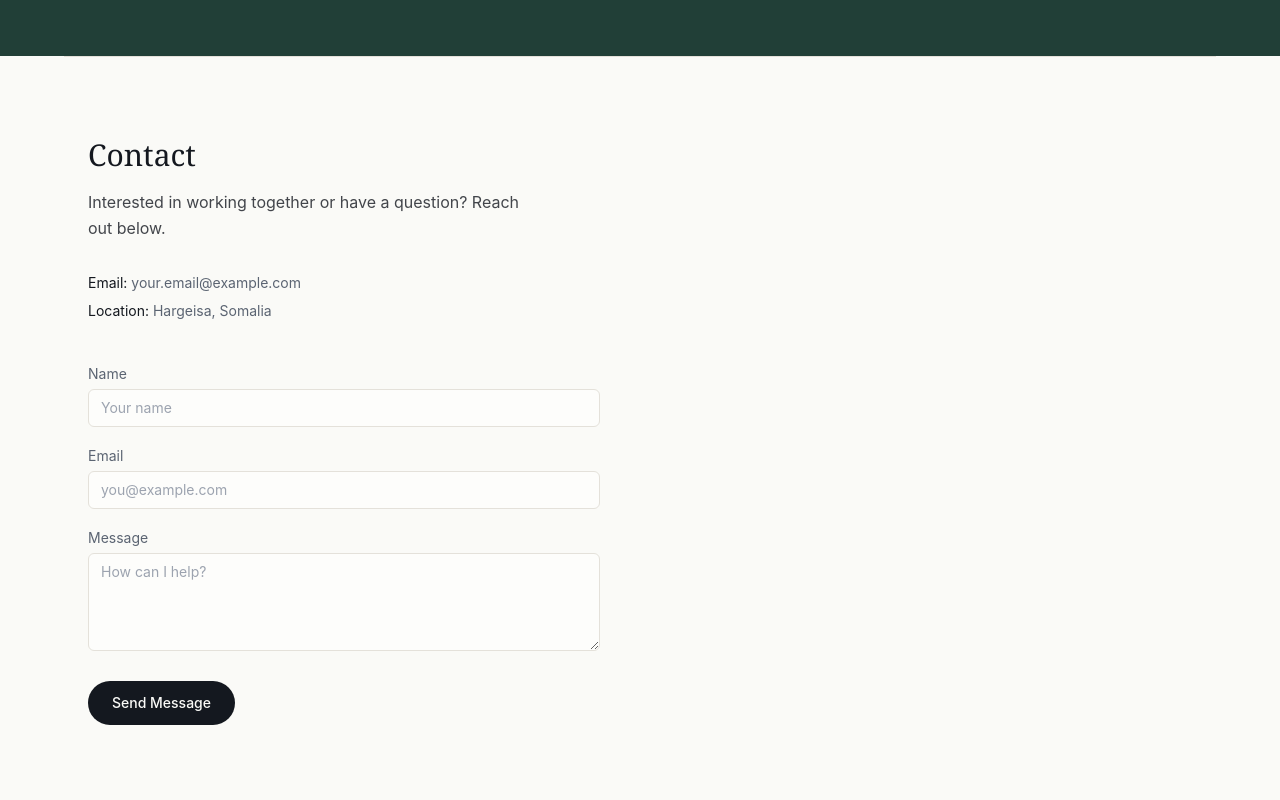
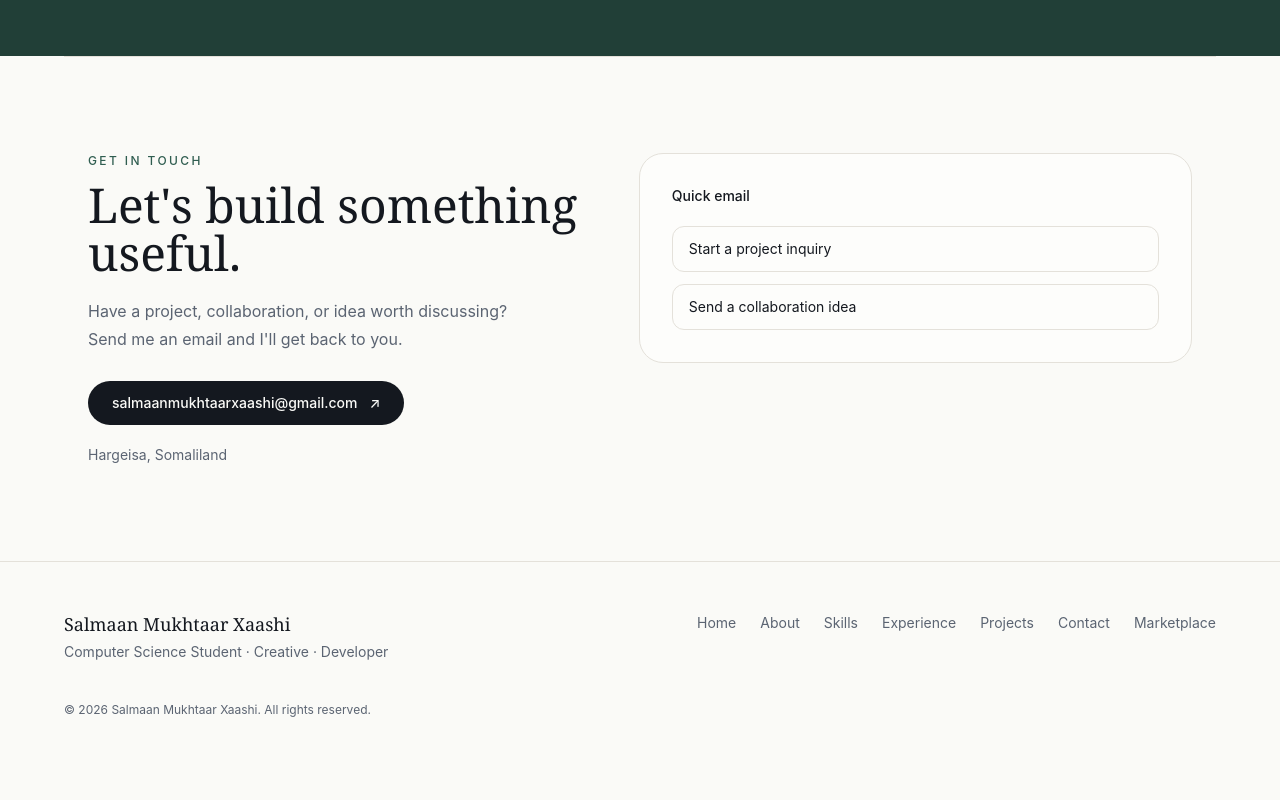
Before and after one commit to s-xaashi/TacEng, a Next.js app: page / in a window 1280 px wide. Shown: the part 2920-3720 px from the top of the page. After the commit the page ends 3686 px from the top, so only its background shows below. Built offline with nearby package versions, Linux system fonts and the light colour scheme; no server answers; the database is empty.

Commit message:
Upgrade premium portfolio experience

```diff
--- a/components/Contact.tsx
+++ b/components/Contact.tsx
@@ -1,69 +1,3 @@
 "use client";
-
-export default function Contact() {
-  return (
-    <section
-      id="contact"
-      className="mx-auto max-w-content border-t border-line px-6 py-20"
-    >
-      <h2 className="font-display text-3xl text-ink">Contact</h2>
-      <p className="mt-4 max-w-md text-base leading-relaxed text-ink/80">
-        Interested in working together or have a question? Reach out below.
-      </p>
-
-      {/* Placeholder contact details — replace with real info */}
-      <div className="mt-8 flex flex-col gap-2 text-sm text-ink">
-        <p>
-          Email:{" "}
-          <span className="text-muted">your.email@example.com</span>
-        </p>
-        <p>
-          Location: <span className="text-muted">Hargeisa, Somalia</span>
-        </p>
-      </div>
-
-      {/* Frontend-only form — not yet wired to a backend */}
-      <form className="mt-10 grid max-w-lg gap-4" onSubmit={(e) => e.preventDefault()}>
-        <div>
-          <label htmlFor="name" className="text-sm text-muted">
-            Name
-          </label>
-          <input
-            id="name"
-            type="text"
-            className="focus-ring mt-1 w-full rounded-md border border-line bg-white/60 px-3 py-2 text-sm text-ink"
-            placeholder="Your name"
-          />
-        </div>
-        <div>
-          <label htmlFor="email" className="text-sm text-muted">
-            Email
-          </label>
-          <input
-            id="email"
-            type="email"
-            className="focus-ring mt-1 w-full rounded-md border border-line bg-white/60 px-3 py-2 text-sm text-ink"
-            placeholder="you@example.com"
-          />
-        </div>
-        <div>
-          <label htmlFor="message" className="text-sm text-muted">
-            Message
-          </label>
-          <textarea
-            id="message"
-            rows={4}
-            className="focus-ring mt-1 w-full rounded-md border border-line bg-white/60 px-3 py-2 text-sm text-ink"
-            placeholder="How can I help?"
-          />
-        </div>
-        <button
-          type="submit"
-          className="focus-ring mt-2 w-fit rounded-full bg-ink px-6 py-3 text-sm font-medium text-paper transition-colors hover:bg-ink/85"
-        >
-          Send Message
-        </button>
-      </form>
-    </section>
-  );
-}
+const EMAIL="salmaanmukhtaarxaashi@gmail.com";
+export default function Contact(){return <section id="contact" className="mx-auto max-w-content border-t border-line px-6 py-24"><div className="grid gap-12 md:grid-cols-[1fr_1.1fr] md:items-start"><div><p className="text-xs font-medium uppercase tracking-[0.2em] text-pine">Get in touch</p><h2 className="mt-3 font-display text-4xl text-ink sm:text-5xl">Let&apos;s build something useful.</h2><p className="mt-5 max-w-md leading-7 text-muted">Have a project, collaboration, or idea worth discussing? Send me an email and I&apos;ll get back to you.</p><a href={"mailto:"+EMAIL} className="focus-ring mt-7 inline-flex items-center rounded-full bg-ink px-6 py-3 text-sm font-medium text-paper hover:-translate-y-0.5">{EMAIL}<span className="ml-3">↗</span></a><p className="mt-5 text-sm text-muted">Hargeisa, Somaliland</p></div><div className="rounded-[1.5rem] border border-line bg-white/45 p-6 sm:p-8"><p className="text-sm font-medium text-ink">Quick email</p><div className="mt-5 grid gap-3"><a href={"mailto:"+EMAIL+"?subject=Project%20inquiry"} className="focus-ring rounded-xl border border-line px-4 py-3 text-sm text-ink hover:border-ink">Start a project inquiry</a><a href={"mailto:"+EMAIL+"?subject=Collaboration%20idea"} className="focus-ring rounded-xl border border-line px-4 py-3 text-sm text-ink hover:border-ink">Send a collaboration idea</a></div></div></div></section>}
```
